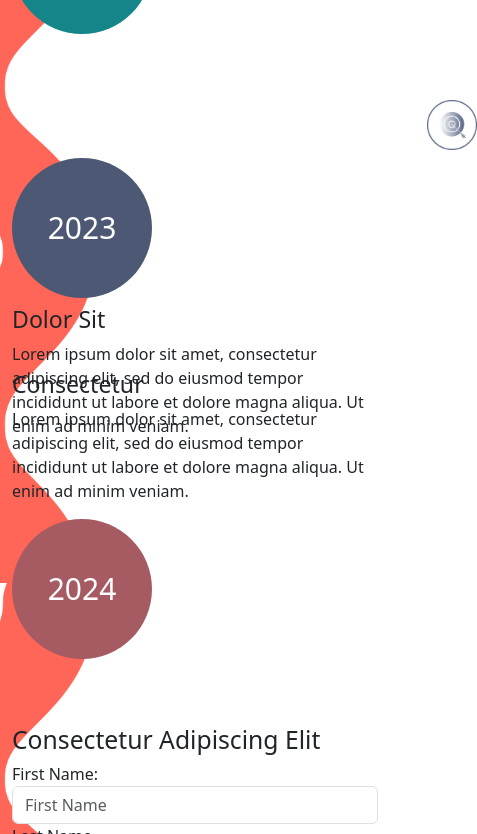
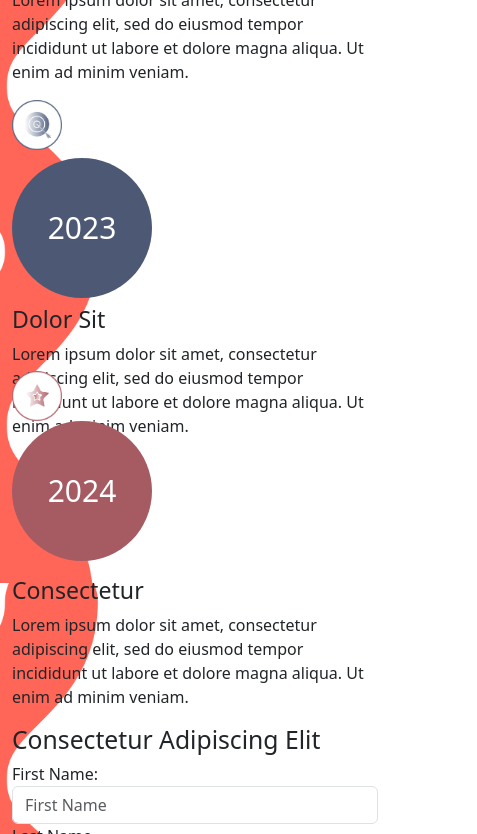
Before and after one commit to mostaghz/ocali, a plain HTML site: page index.html in a window 390 px wide. Shown: the part 694-1528 px from the top of the page, 477 px wide, since content can reach past the window. Drawn offline with nearby package versions, Linux system fonts and the light colour scheme.

Commit message:
added bootstrap orders to the timeline section for mobile layout

```diff
--- a/index.html
+++ b/index.html
@@ -44,33 +44,33 @@
 
         <!-- 2022 -->
         <div class="row align-items-center">
-            <div class="col-sm-12">
+            <div class="col-sm-12 order-3">
                 <h3>Lorem Ipsum</h3>
                 <p>Lorem ipsum dolor sit amet, consectetur adipiscing elit, sed do eiusmod tempor incididunt ut labore et dolore magna aliqua. Ut enim ad minim veniam.</p>
             </div>
-            <div class="col-sm-12 position-relative">
+            <div class="col-sm-12 order-2 position-relative">
                 <p class="circular-year">2022</p>
             </div>
             <div class="col-sm-12 position-relative">
                 <img class="half-circle"src="images/half-circle.png" alt="Orange half circle">
             </div>
-            <div class="col-sm-12 position-relative">
+            <div class="col-sm-12 order-1 position-relative">
                 <img class="icon" src="images/pie-chart-icon.png" alt="Circular pie chart icon, where the pie chart is showing a 25%/75% split">
             </div>
         </div>
 
         <!-- 2023 -->
         <div id="group-elements-2023" class="row align-items-center">
-            <div class="col-sm-3 position-relative">
+            <div class="col-sm-12 order-1 position-relative">
                 <img id="icon-2023" src="images/target-icon.png" alt="Circular pie chart icon, where the pie chart is showing a 25%/75% split">
             </div>
-            <div class="col-sm-3 position-relative">
+            <div class="col-sm-12 position-relative">
                 <img id="half-circle-2023" src="images/half-circle.png" alt="Orange half circle">
             </div>
-            <div class="col-sm-3 position-relative">
+            <div class="col-sm-12 order-2 position-relative">
                 <p id="circular-year-2023">2023</p>
             </div>
-            <div class="col-sm-3">
+            <div class="col-sm-12 order-3">
                 <h3>Dolor Sit</h3>
                 <p>Lorem ipsum dolor sit amet, consectetur adipiscing elit, sed do eiusmod tempor incididunt ut labore et dolore magna aliqua. Ut enim ad minim veniam.</p>
             </div>
@@ -78,17 +78,17 @@
 
         <!-- 2024 -->
         <div id="group-elements-2024" class="row align-items-center">
-            <div class="col-sm-3">
+            <div class="col-sm-12 order-3">
                 <h3>Consectetur</h3>
                 <p>Lorem ipsum dolor sit amet, consectetur adipiscing elit, sed do eiusmod tempor incididunt ut labore et dolore magna aliqua. Ut enim ad minim veniam.</p>
             </div>
-            <div class="col-sm-3 position-relative">
+            <div class="col-sm-12 order-2 position-relative">
                 <p class="circular-year" id="circular-year-2024">2024</p>
             </div>
-            <div class="col-sm-3 position-relative">
+            <div class="col-sm-12 position-relative">
                 <img class="half-circle"src="images/half-circle.png" alt="Orange half circle">
             </div>
-            <div class="col-sm-3 position-relative">
+            <div class="col-sm-12 order-1 position-relative">
                 <img class="icon" src="images/star-icon.png" alt="Circular pie chart icon, where the pie chart is showing a 25%/75% split">
             </div>
         </div>
--- a/styles.css
+++ b/styles.css
@@ -170,13 +170,13 @@ input[type="email"] {
     padding-top: 15px;
 }*/
 
-@media (max-width: 600px) {
+@media (max-width: 575px) {
 
     body {
         background-image: url(images/orange-squiggle.png);
         background-size: 100%;
         background-repeat: repeat-y;
-        background-position: -35px;
+        background-position: -33px;
     }
 /*********************
   2022 and 2024 Info
@@ -233,7 +233,7 @@ input[type="email"] {
         width: 50px;
         height: auto;
         position: relative;
-        right: 165px;
+        /* right: 165px; */
         z-index: 2;
     }
 
@@ -241,7 +241,7 @@ input[type="email"] {
         width: 50px;
         height: auto;
         position: relative;
-        left: 415px;
+        /* left: 415px; */
         z-index: 2;
     }
 
```
